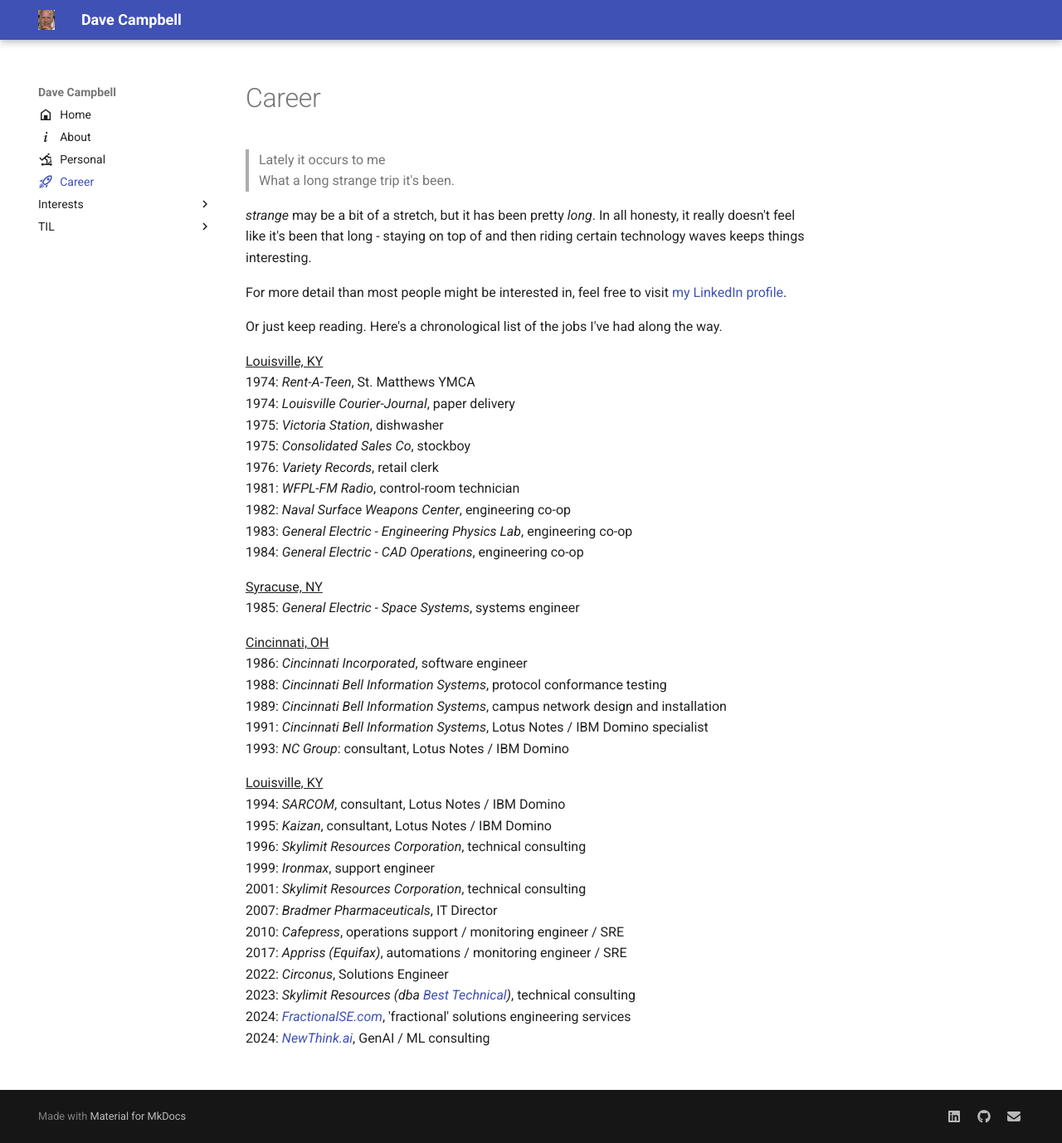
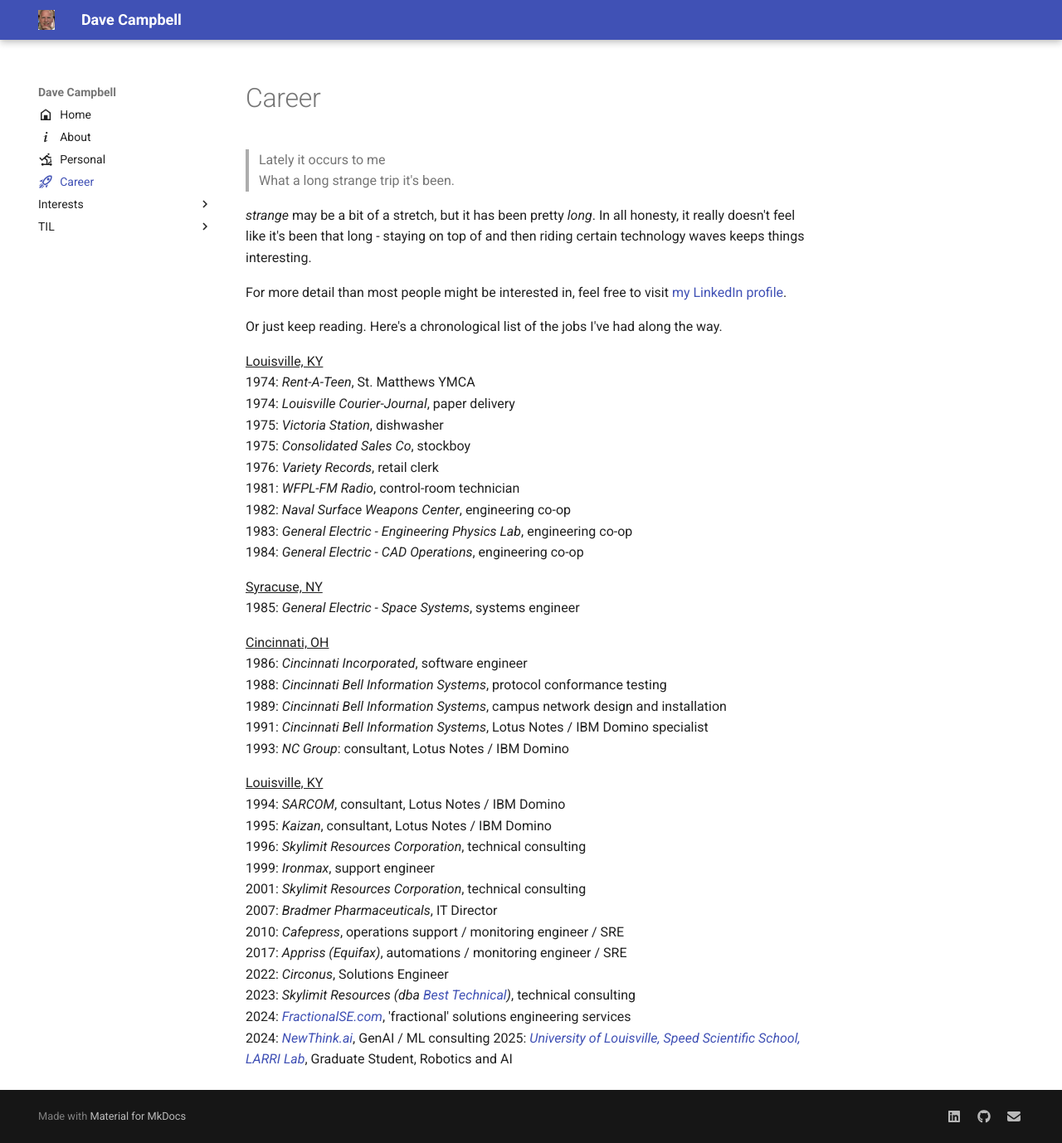
Before and after one commit to davecampbell/davecampbell.github.io, an MkDocs documentation site: the page built from docs/career.md, in a window 1280 px wide and 1378 px high. Shown: the whole window at 83% size. Built offline with MkDocs 1.6.1 and Material for MkDocs 9.7.7, drawn with Linux system fonts in a browser that asks for light colours.

Commit message:
Update career.md

```diff
--- a/docs/career.md
+++ b/docs/career.md
@@ -47,3 +47,4 @@ Or just keep reading.  Here's a chronological list of the jobs I've had along th
 2023: *Skylimit Resources (dba [Best Technical](https://besttechnical.com){:target="_blank" rel="noopener"})*, technical consulting
 2024: *[FractionalSE.com](https://fractionalse.com){:target="_blank" rel="noopener"}*, 'fractional' solutions engineering services
 2024: *[NewThink.ai](https://newthink.ai){:target="_blank" rel="noopener"}*, GenAI / ML consulting
+2025: *[University of Louisville, Speed Scientific School, LARRI Lab](https://engineering.louisville.edu/research/centersinstitutes/larri/){:target="_blank" rel="noopener"}*, Graduate Student, Robotics and AI
```
